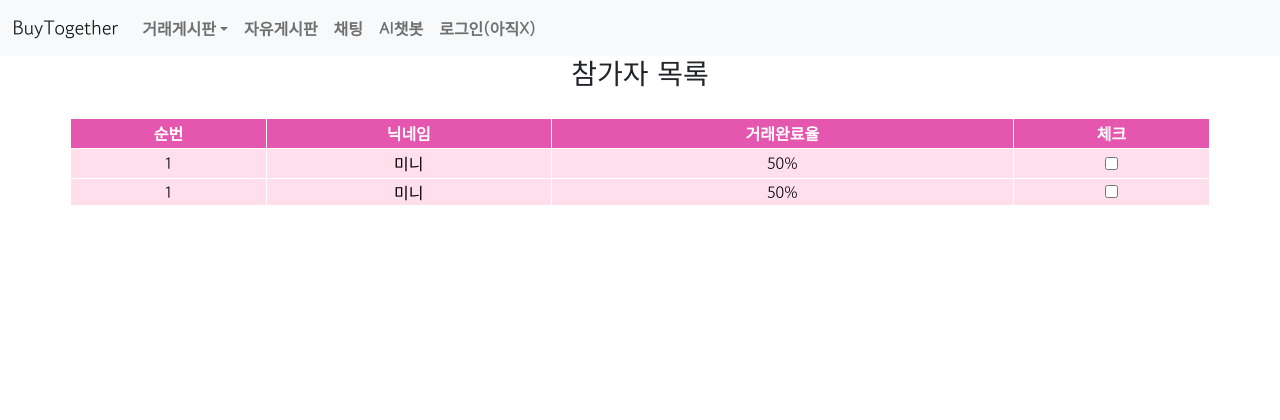
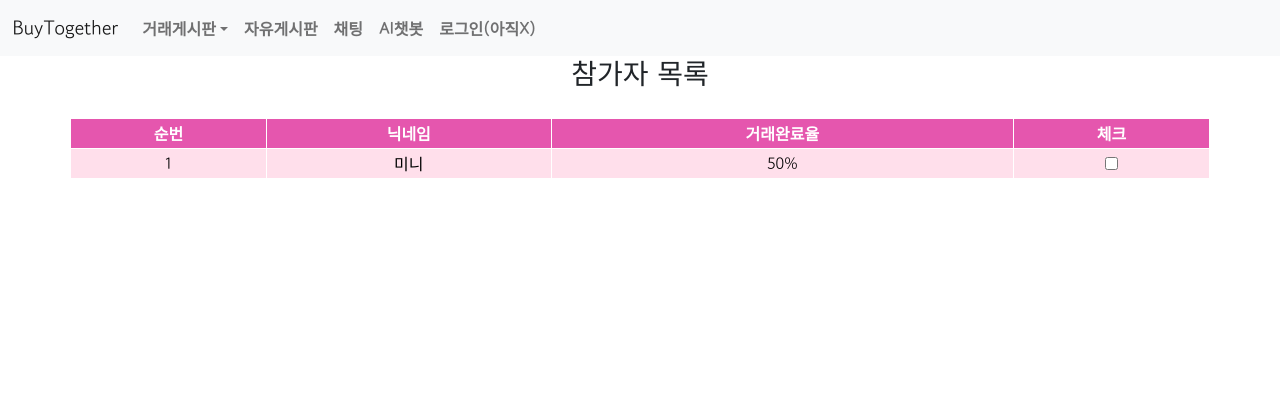
Before and after one commit to minsol1/buytogether, a Django app: page /auth/ in a window 1280 px wide. Shown: the top 420 px of the page. Run offline with Django 4.2, Linux system fonts and the light colour scheme; some libraries are stand-ins or nearby versions.

Commit message:
namespace

```diff
--- a/buyTogether/static/style.css
+++ b/buyTogether/static/style.css
@@ -555,8 +555,6 @@
   background-color: rgb(248, 249, 250);
   width: 100%;
   height: 4rem;
-
-
   text-align: center;
 }
 
@@ -594,7 +592,7 @@
   border-color: white;
 }
 
-th{
+.auth_th{
   border: 1px solid white;
   text-align: center;
   background-color:#e556ae ;
@@ -602,12 +600,12 @@ th{
   color : white;
 }
 
-td{
+.auth_td{
   text-align: center;
   border: 1px solid white;
   color:black;
 }
 
-tbody tr  {
+.auth_tbody_tr  {
   background-color: #ffdfeb;
 }
--- a/buyTogether/templates/purbd/auth.html
+++ b/buyTogether/templates/purbd/auth.html
@@ -21,24 +21,18 @@
     <table class="app_table">
         <thead>
             <tr style="height: 30px;">
-                <th>순번</th>
-                <th>닉네임</th>
-                <th>거래완료율</th>
-                <th>체크</th>
+                <th class="auth_th">순번</th>
+                <th class="auth_th">닉네임</th>
+                <th class="auth_th">거래완료율</th>
+                <th class="auth_th">체크</th>
             </tr>
         </thead>
         <tbody>
-        <tr style="height: 30px;">
-            <td>1</td>
-            <td>미니</td>
-            <td>50%</td>
-            <td><input type="checkbox" name="choose1"></td>
-        </tr>
-        <tr>
-            <td>1</td>
-            <td>미니</td>
-            <td>50%</td>
-            <td><input type="checkbox" name="choose2" ></td>
+        <tr style="height: 30px;" class="auth_tbody_tr">
+            <td class="auth_td">1</td>
+            <td class="auth_td">미니</td>
+            <td class="auth_td">50%</td>
+            <td class="auth_td"><input type="checkbox" name="choose1"></td>
         </tr>
         </tbody>
     </table>
```
